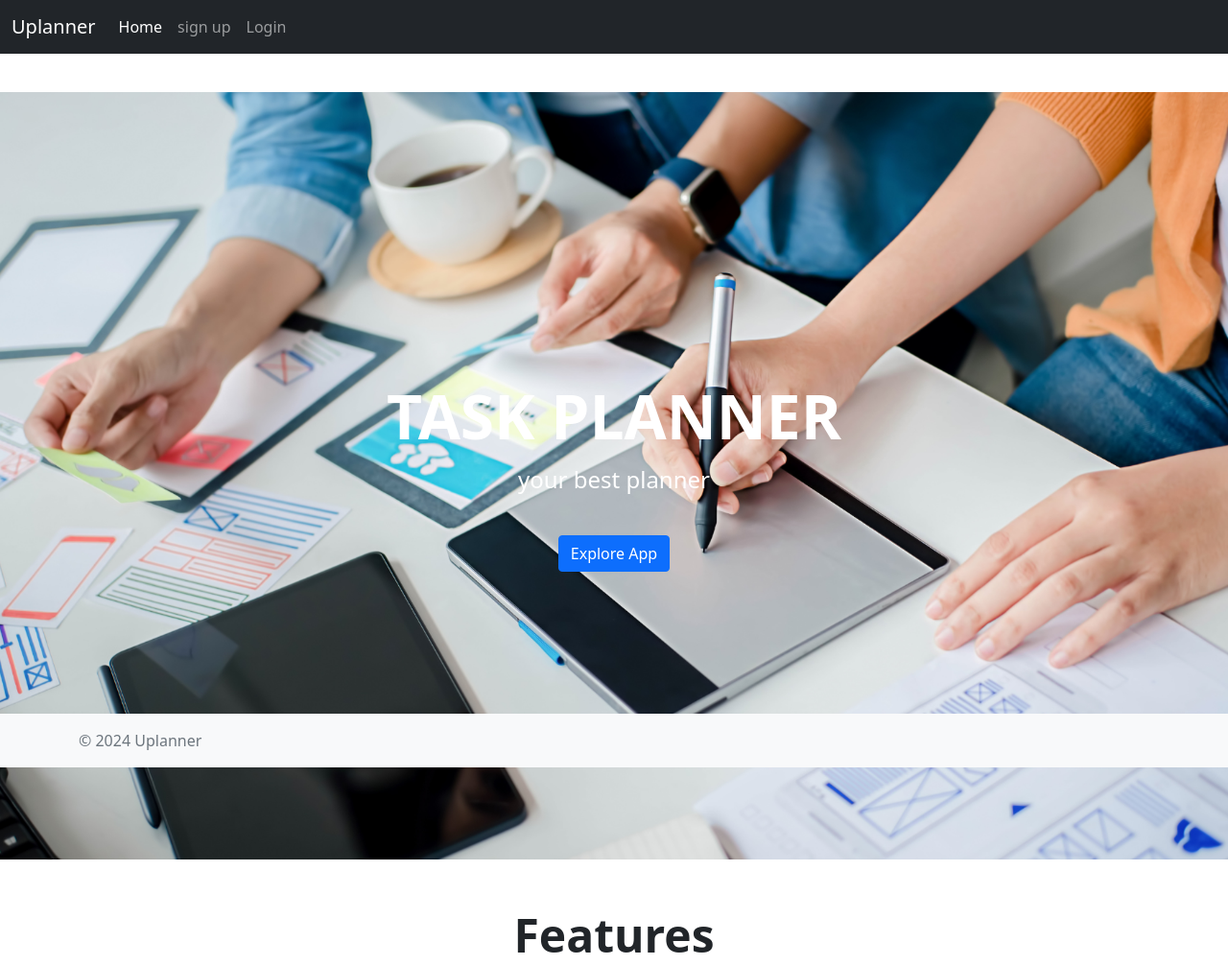
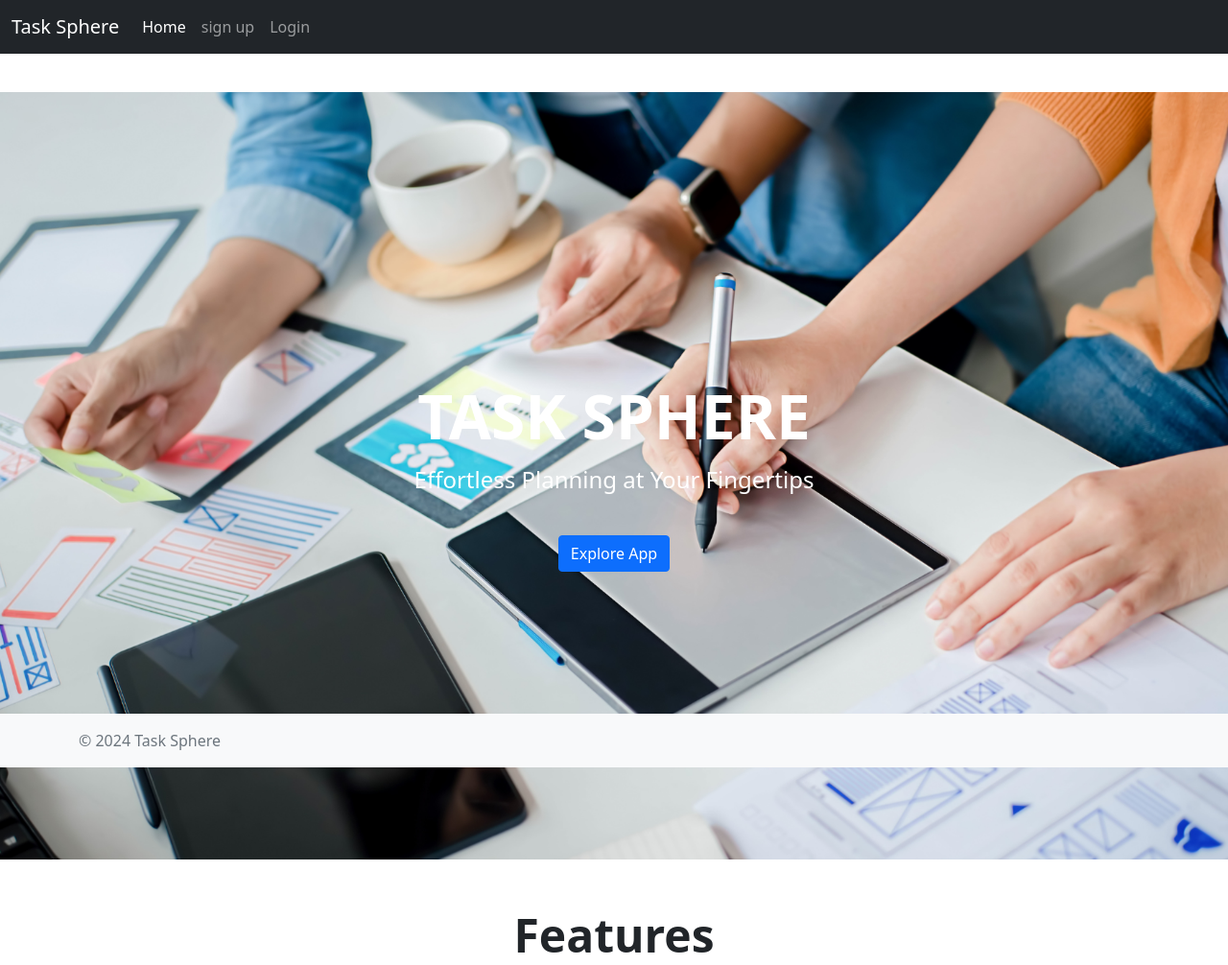
Before and after one commit to Abdulnasirym/uplanner, a Flask app: page / in a window 1280 px wide. Shown: the top 1006 px of the page at 96% size. Run offline with Flask 3, Linux system fonts and the light colour scheme.

```diff
--- a/app/models.py
+++ b/app/models.py
@@ -2,7 +2,7 @@ from datetime import datetime
 from app import db
 from flask_login import UserMixin
 
-
+# Stores registered user infromation
 class User(db.Model, UserMixin):
 	id = db.Column(db.Integer, primary_key=True)
 	firstname = db.Column(db.String(64), nullable=False)
@@ -22,6 +22,7 @@ class User(db.Model, UserMixin):
 	def check_password(self, password):
 		return check_password_hash(self.password_hash, password)
 
+# Stores tasks created by users
 class Task(db.Model):
 	id = db.Column(db.Integer, primary_key=True, autoincrement=True)
 	title = db.Column(db.String(100), nullable=False)
@@ -35,6 +36,7 @@ class Task(db.Model):
 	def __repr__(self):
 		return f'<Task {self.title}>'
 
+# Handles reminders for tasks
 class Reminder(db.Model):
 	id = db.Column(db.Integer, primary_key=True)
 	send_at = db.Column(db.DateTime, nullable=False)
--- a/app/templates/base.html
+++ b/app/templates/base.html
@@ -32,7 +32,7 @@
 </head>
 <body>
     {% include 'navbar.html' %}
-    <!-- Flash Messages -->
+    <!-- print flash Messages -->
     <br><br>
     <div class="container">
         <br>
@@ -60,7 +60,7 @@
     <!-- Footer -->
     <footer class="footer mt-auto py-3 bg-light">
         <div class="container">
-            <span class="text-muted">© 2024 Uplanner</span>
+            <span class="text-muted">© 2024 Task Sphere</span>
         </div>
     </footer><br><br><br>
 
--- a/app/templates/dashboard.html
+++ b/app/templates/dashboard.html
@@ -5,8 +5,10 @@
 {% block content %}
 <h1>Welcome, {{ user.username }}</h1><br>
 {% if tasks %}
+<!-- Table for listing the tasks and status -->
 <table class="table table-bordered border-secondary text-center" border="1" cellpadding="12">
     <thead class="table-light">
+        <!-- table headings -->
         <strong>
         	<tr>
         	<th>s/no</th>
@@ -20,6 +22,7 @@
         </strong>
     </thead>
     <tbody>
+        <!-- table rows and data -->
         {% for task in tasks %}
         <tr>
         	<td>{{ loop.index }}</td>
@@ -35,9 +38,11 @@
             <td>
             	<div class="d-flex justify-content-center">
                     <a href="{{ url_for('auth.edit_task', task_id=task.id) }}" class="me-3">
+                        <!-- button for editing task -->
                         <button class="btn btn-info" type="button">Edit task</button>
                     </a>
                     <form method="POST" action="{{ url_for('auth.delete_task', task_id=task.id) }}" class="d-inline">
+                        <!-- button for deleting task -->
                         <button class="btn btn-danger" type="submit" onclick="return confirm('Are you sure you want to delete this task?')">Delete task</button>
                     </form>
                 </div>
@@ -48,6 +53,7 @@
 </table><br>
 <div class="d-flex justify-content-start align-items-center">
     <a href="{{ url_for('auth.add_task') }}">
+        <!-- button for adding task -->
         <button style="margin-right: 10px;" class="btn btn-secondary" type="button">Add Task</button>
     </a>
 </div>
--- a/app/templates/edit_task.html
+++ b/app/templates/edit_task.html
@@ -6,20 +6,25 @@
 <h1>Edit Task</h1>
 
 <form method="post" action="{{ url_for('auth.edit_task', task_id=task.id) }}">
+    <!-- CSRF token -->
     {{ form.hidden_tag() }}
     <div>
+        <!-- task title -->
         {{ form.title.label(class="form-label") }}<br>
             {{ form.title(class="form-control") }}<br>
         </div>
         <div>
+            <!-- task description -->
             {{ form.description.label(class="form-label") }}<br>
             <textarea class="form-control" name="description" id="description" rows="5" cols="50">{{ form.description.data if form.description.data else '' }}</textarea><br>
         </div>
         <div>
+            <!-- task start date -->
             {{ form.start_date.label(class="form-label") }}<br>
             <input class="form-control" type="date" name="start_date" id="start_date" value="{{ form.start_date.data.strftime('%Y-%m-%d') if form.start_date.data else '' }}"><br>
         </div>
         <div>
+            <!-- task end date -->
             {{ form.due_date.label(class="form-label") }}<br>
             <input class="form-control" type="date" name="due_date" id="due_date" value="{{ form.due_date.data.strftime('%Y-%m-%d') if form.due_date.data else '' }}"><br>
         </div>
--- a/app/templates/landing_page.html
+++ b/app/templates/landing_page.html
@@ -4,14 +4,16 @@
 
 {% block landing %}
 
+<!-- cover section -->
 <section class="cover-section custom-container">
   <div class="cover-image">
-    <h1>TASK PLANNER</h1>
-    <p>your best planner</p>
+    <h1>TASK SPHERE</h1>
+    <p>Effortless Planning at Your Fingertips</p>
     <a href="#" class="btn btn-primary" id="bt">Explore App</a>
   </div>
 </section>
 
+<!-- features section -->
 <h1 class="features-heading">Features</h1>
 <section class="features-section" id="features">
   <div class="card" style="width: 20rem;">
@@ -37,6 +39,7 @@
   </div>
 </section>
 
+<!-- About section -->
 <div id="about"></div><br><br>
 <h1 class="about-heading">About</h1>
 <section class="About-section about">
@@ -64,5 +67,4 @@
     </div>
   </div>
 </section>
-
 {% endblock %}
--- a/app/templates/navbar.html
+++ b/app/templates/navbar.html
@@ -1,8 +1,7 @@
-
 <link rel="stylesheet" href="{{ url_for('static', filename='css/hero.css') }}">
 <nav class="navbar navbar-dark bg-dark navbar-expand-lg bg-body-tertiary">
   <div class="container-fluid">
-    <a class="navbar-brand" href="{{ url_for('auth.home') }}">Uplanner</a>
+    <a class="navbar-brand" href="{{ url_for('auth.home') }}">Task Sphere</a>
     <button class="navbar-toggler" type="button" data-bs-toggle="collapse" data-bs-target="#navbarSupportedContent" aria-controls="navbarSupportedContent" aria-expanded="false" aria-label="Toggle navigation">
       <span class="navbar-toggler-icon"></span>
     </button>
--- a/app/templates/profile.html
+++ b/app/templates/profile.html
@@ -4,6 +4,7 @@
 
 {% block content %}
 
+<!-- user profile -->
 <div class="card">
   <div class="card-header">
     <strong>{{ user.username }}'s Profile</strong>
--- a/app/templates/register.html
+++ b/app/templates/register.html
@@ -4,6 +4,7 @@
 
 {% block content %}
 
+<!-- user registration form fields -->
 <h2>Register</h2><br>
 	<form method="POST" action="{{ url_for('auth.register') }}">
 		{{ form.hidden_tag() }}
--- a/app/templates/reminder_email.html
+++ b/app/templates/reminder_email.html
@@ -53,6 +53,7 @@
     </style>
 </head>
 <body>
+    <!-- Reminder email template -->
     <div class="email-container">
         <div class="email-header">
             <h1>Task Reminder</h1>
--- a/app/templates/static/css/hero.css
+++ b/app/templates/static/css/hero.css
@@ -62,7 +62,7 @@ body, html {
   padding-top: 10px;
 }
 
-/* About section */
+/* About section heading*/
 .about-heading {
   text-align: center;
   padding-top: 20px;
@@ -71,10 +71,12 @@ body, html {
   font-size: 3rem;
 }
 
+/* About section background */
 .about .about-card {
   background-color: #f0f5f5;
 }
 
+/* About section text and paragraphs */
 .About-section .about-card p {
   text-align: justify;
   padding: 20px;
```
Also changed, not shown: app/forms.py (+7 -0 lines), app/routes.py (+17 -2 lines), app/templates/add_task.html (+9 -1 lines), app/templates/edit_profile.html (+8 -0 lines), instance/tasks.db, 1 other file. Lines whose indentation alone changed are shown as unchanged.
